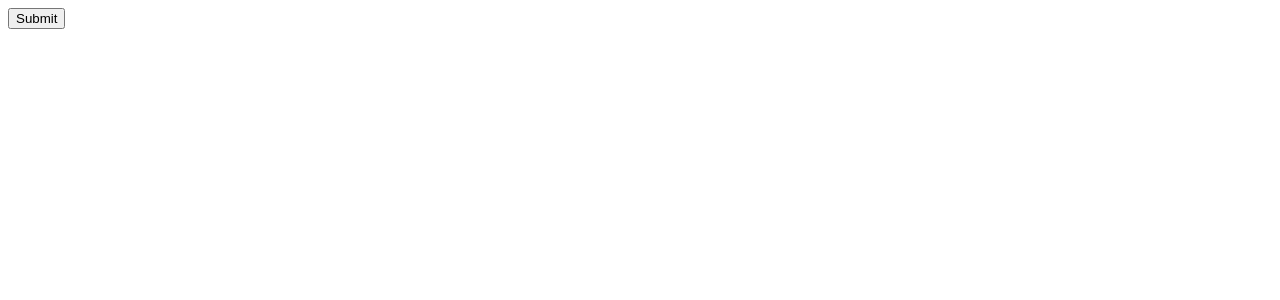
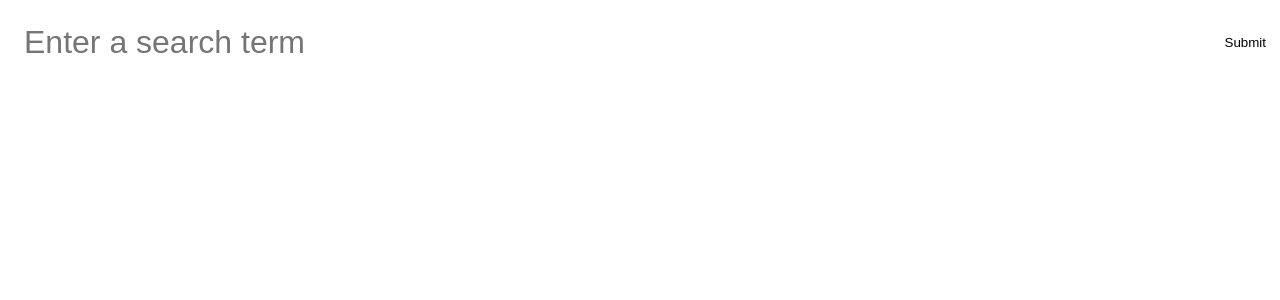
Before and after one commit to XoDeR/recipe-book, a React (Vite) app in the folder client/: page / in a window 1280 px wide. Shown: the top 300 px of the page. Built offline with nearby package versions, Linux system fonts and the light colour scheme.

Commit message:
Added a card for a recipe with an image; added some css

```diff
--- a/client/src/App.css
+++ b/client/src/App.css
@@ -1,3 +1,44 @@
-.root {
+#root {
   font-family: Helvetica, Arial, sans-serif;
 }
+
+form {
+  display: flex;
+  background-color: white;
+  align-items: center;
+}
+
+input {
+  padding: 0.5em;
+  font-size: 2em;
+  flex: 1;
+  border: none;
+}
+
+input:focus {
+  outline: none;
+}
+
+button {
+  background-color: white;
+  border: none;
+  cursor: pointer;
+}
+
+.recipe-card {
+  display: flex;
+  flex-direction: column;
+  justify-content: space-evenly;
+  background-color: white;
+  padding: 1em;
+  box-shadow: 0px 4px 12px rgba(0, 0, 0, 0.1);
+  position: relative;
+  cursor: pointer;
+  gap: 1.5em;
+}
+
+.recipe-card-title {
+  display: flex;
+  align-items: center;
+  gap: 0.5em;
+}
--- a/client/src/App.tsx
+++ b/client/src/App.tsx
@@ -2,10 +2,12 @@ import "./App.css";
 import React, { FormEvent, useState } from "react";
 import { searchRecipes } from "./Api";
 import { Recipe } from "./types";
+import RecipeCard from "./components/RecipeCard";
 
 const App = () => {
-  const [searchTerm, setSearchTerm] = useState("burgers");
-  const [recipes, setRecipes] = useState([]);
+  const [searchTerm, setSearchTerm] = useState<string>("");
+  // eslint-disable-next-line @typescript-eslint/no-explicit-any
+  const [recipes, setRecipes] = useState<Array<any>>([]);
 
   const handleSearchSubmit = async (event: FormEvent) => {
     event.preventDefault();
@@ -21,14 +23,17 @@ const App = () => {
   return (
     <div>
       <form onSubmit={handleSearchSubmit}>
+        <input
+          type="text"
+          required
+          placeholder="Enter a search term"
+          value={searchTerm}
+          onChange={(event) => setSearchTerm(event.target.value)}
+        />
         <button type="submit">Submit</button>
       </form>
       {recipes.map((recipe: Recipe) => (
-        <div key={recipe.id}>
-          Recipe Image Location: {recipe.image}
-          <br />
-          Recipe Title: {recipe.title}
-        </div>
+        <RecipeCard key={recipe.id} recipe={recipe} />
       ))}
     </div>
   );
--- /dev/null
+++ b/client/src/components/RecipeCard.tsx
@@ -0,0 +1,18 @@
+import { Recipe } from "../types";
+
+interface Props {
+  recipe: Recipe;
+}
+
+const RecipeCard = ({ recipe }: Props) => {
+  return (
+    <div className="recipe-card">
+      <img src={recipe.image}></img>
+      <div className="recipe-card-title">
+        <h3>{recipe.title}</h3>
+      </div>
+    </div>
+  );
+};
+
+export default RecipeCard;
```
